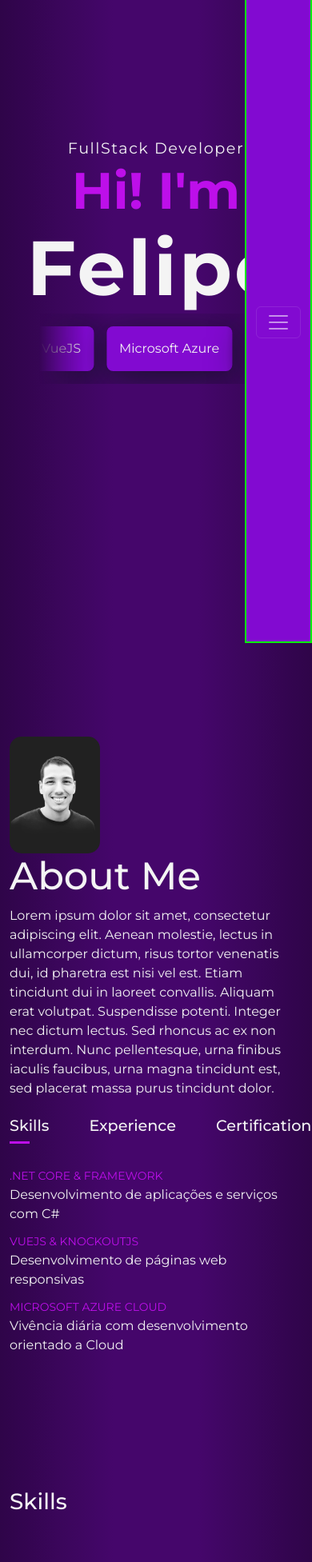
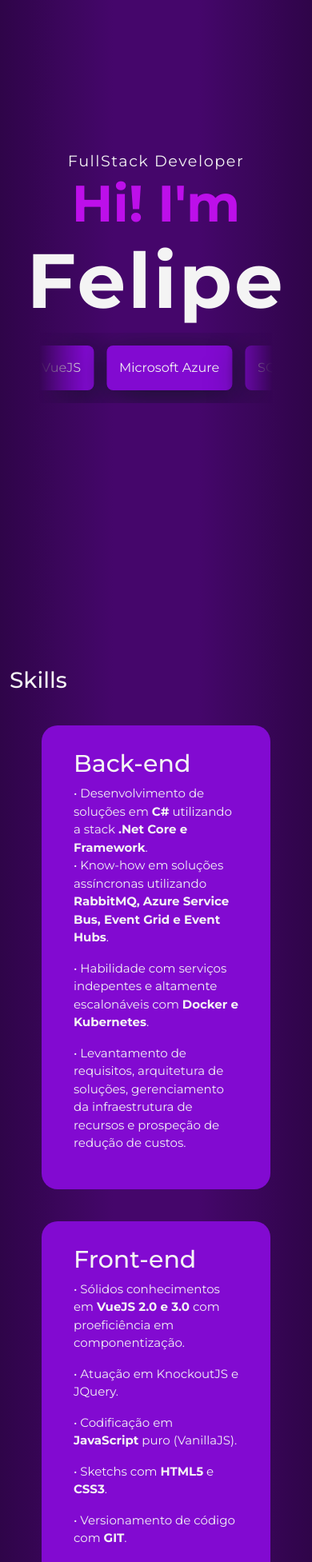
Before and after one commit to devadsfelipe/Born, a Vue app: page /#/about in a window 390 px wide. Shown: the part 40-1993 px from the top of the page at 80% size. Built offline with nearby package versions, Linux system fonts and the light colour scheme; a web font is replaced by a local one.

Commit message:
Format mobile view

```diff
--- a/index.html
+++ b/index.html
@@ -12,16 +12,18 @@
   <script src="https://cdn.jsdelivr.net/npm/bootstrap@5.3.2/dist/js/bootstrap.bundle.min.js"
     integrity="sha384-C6RzsynM9kWDrMNeT87bh95OGNyZPhcTNXj1NW7RuBCsyN/o0jlpcV8Qyq46cDfL"
     crossorigin="anonymous"></script>
+  <script src="https://kit.fontawesome.com/941272f4a8.js" crossorigin="anonymous"></script>
+
   <!-- FontAwesome -->
   <link rel="preconnect" href="https://fonts.googleapis.com">
   <link rel="preconnect" href="https://fonts.gstatic.com" crossorigin>
-  <script src="https://kit.fontawesome.com/941272f4a8.js" crossorigin="anonymous"></script>
 
 </head>
 
 <body>
   <div id="app"></div>
   <script type="module" src="/src/main.js"></script>
+
 </body>
 
 <!-- Javascript -->
--- a/src/App.vue
+++ b/src/App.vue
@@ -8,8 +8,8 @@ import contact from '../src/views/contact.vue';
 
 <template>
   <home></home>
+  <skills></skills>
   <about></about>
-  <skills></skills>
   <projects></projects>
   <contact></contact>
 </template>
--- a/src/components/navigation.vue
+++ b/src/components/navigation.vue
@@ -45,15 +45,15 @@ function setNavContent(activeContent) {
       <div class="collapse navbar-collapse" id="navbarNavAltMarkup">
         <div class="navbar-nav">
           <a :class="[homeActive ? 'nav-link active-link' : 'nav-link']" @click="setNavContent('homeActive')"
-            aria-current="page" href="#">HOME</a>
-          <a :class="[aboutActive ? 'nav-link active-link' : 'nav-link']" @click="setNavContent('aboutActive')"
-            aria-current="page" href="#">ABOUT</a>
+            aria-current="page" href="#home">HOME</a>
           <a :class="[skillsActive ? 'nav-link active-link' : 'nav-link']" @click="setNavContent('skillsActive')"
-            aria-current="page" href="#">SKILLS</a>
+            aria-current="page" href="#skills">SKILLS</a>
+            <a :class="[aboutActive ? 'nav-link active-link' : 'nav-link']" @click="setNavContent('aboutActive')"
+            aria-current="page" href="#about">ABOUT</a>
           <a :class="[projectsActive ? 'nav-link active-link' : 'nav-link']" @click="setNavContent('projectsActive')"
-            aria-current="page" href="#">PROJECTS</a>
+            aria-current="page" href="#projects">PROJECTS</a>
           <a :class="[contactActive ? 'nav-link active-link' : 'nav-link']" @click="setNavContent('contactActive')"
-            aria-current="page" href="#">CONTACT</a>
+            aria-current="page" href="#contact">CONTACT</a>
         </div>
       </div>
     </div>
@@ -107,33 +107,9 @@ function setNavContent(activeContent) {
 
 @media only screen and (max-width: 600px) {
   * {
-    margin: 0;
-    padding: 0;
-    float: left !important;
+    display: none;
   }
 
-  .nav-link {
-    font-weight: 500;
-    font-size: 20px;
-    margin: 10px 0px 0px 30px;
-  }
 
-  .navbar-toggler{
-    float: right !important;
-  }
-  .bg-dark {
-    background-color: transparent !important;
-  }
-
-  .navbar-collapse .collapse .show{
-    width: 100% !important;
-  }
-  .nav-link.active-link {
-    background: var(--medium-purple);
-    border-radius: 10px;
-    padding-left: 15px;
-    color: var(--off-white) !important;
-    width: 100%;
-  }
 }
 </style>
--- a/src/views/about.vue
+++ b/src/views/about.vue
@@ -8,11 +8,12 @@
                 </div>
                 <div class="about-col-2">
                     <h1>About Me</h1>
-                    <p>Lorem ipsum dolor sit amet, consectetur adipiscing elit. Aenean molestie, lectus in ullamcorper
-                        dictum, risus tortor venenatis dui, id pharetra est nisi vel est. Etiam tincidunt dui in laoreet
-                        convallis. Aliquam erat volutpat. Suspendisse potenti. Integer nec dictum lectus. Sed rhoncus ac ex
-                        non interdum. Nunc pellentesque, urna finibus iaculis faucibus, urna magna tincidunt est, sed
-                        placerat massa purus tincidunt dolor.</p>
+                    <p>Mineiro de nascimento, mas Paulistano de coração, desde cedo me perdia por horas
+                        <s>futricando</s> tentando resolver os problemas eletrônicos que apareciam pela casa.
+                        Com essa vocação inquieta, ingressei em Engenharia Aerospacial na UFABC e lá pude
+                        descobrir o mundo da programação. Desde então,
+                        resolver problemas com o uso da programação vem sendo meu triunfo diário.
+                    </p>
 
                     <div class="tab-titles">
                         <p :class="[showSkills ? 'tab-links active-link' : 'tab-links']"
@@ -24,20 +25,19 @@
                     </div>
                     <div v-if="showSkills" id="skills" class="tab-contents active-tab">
                         <ul>
-                            <li><span>.NET CORE & FRAMEWORK</span><br>Desenvolvimento de aplicações e serviços com C#</li>
-                            <li><span>VUEJS & KNOCKOUTJS</span><br>Desenvolvimento de páginas web responsivas</li>
-                            <li><span>MICROSOFT AZURE CLOUD</span><br>Vivência diária com desenvolvimento orientado a Cloud
-                            </li>
+                            <li><span>C# | .NET FRAMEWORK | .NET CORE</span><br>Desenvolvimento de aplicações e serviços em C# (API Rest, messageria, contêineres, bancos relacionais e não relacionais)</li>
+                            <li><span>VANILLAJS | VUEJS | KNOCKOUTJS | JQUERY</span><br>Desenvolvimento de páginas web responsivas</li>
+                            <li><span>MICROSOFT AZURE CLOUD</span><br>Know-how em programação orientada a nuvem (IAC, AppServices, Functions, Virtual Machines, CI\CD, Kubernetes)</li>
                         </ul>
                     </div>
 
                     <div v-else-if="showExperience" id="experience" class="tab-contents">
                         <ul>
-                            <li><span>GESTÃO DE RISCO DE CRÉDITO E FRAUDE</span><br>Conceitos de nuvem em geral e do
-                                Microsoft Azure</li>
-                            <li><span>INFRAESTRUTURA DE TI</span><br>Desenvolvimento de aplicações e serviços usando a stack
-                                C#</li>
-                            <li><span>DESENVOLVIMENTO FULL STACK</span><br>Desenvolvimento de páginas web responsivas</li>
+                            <li><span>DESENVOLVEDOR FULL STACK</span><br>Desenvolvimento de soluções frontend e backend,
+                            utilizando tecnologias de ponta</li>
+                            <li><span>ANALISTA DE INFRAESTRUTURA DE TI</span><br>Gerenciamento de usuários e privilégios, sustentação de recursos computacionais e resolução de incidentes</li>
+                            <li><span>ANALISTA DE GESTÃO DE RISCO (FRAUDE E CRÉDITO)</span><br>Gestão da risco de crédito e de fraude
+                                através da análise de comportamento e indicadores de riscos</li>
                         </ul>
                     </div>
 
@@ -53,7 +53,7 @@
 </template>
 
 <script setup>
-import { ref} from 'vue'
+import { ref } from 'vue'
 
 const showSkills = ref(true);
 const showExperience = ref(false);
@@ -82,9 +82,10 @@ function setTabContent(tabContent) {
 <style scoped>
 #about {
     background-image: linear-gradient(to right, #2f0549, #340551, #3a065a, #3f0662, #45066b, #45066b, #45066b, #45066b, #3f0662, #3a065a, #340551, #2f0549);
-    padding: 30% 0;
+    padding: 80px 0;
     color: var(--off-white);
-    font-family: 'Roboto', sans-serif;
+    font-family: 'Montserrat', sans-serif;
+    height: 100vh;
 }
 
 .row {
@@ -161,4 +162,28 @@ function setTabContent(tabContent) {
 
 .tab-contents.active-tab {
     display: block;
-}</style>
+}
+
+/*---- Small Screens ----*/
+@media only screen and (max-width: 600px) {
+
+    #about {
+        color: var(--off-white);
+        font-family: 'Roboto', sans-serif;
+        height: 100vh;
+        padding: 0;
+    }
+
+    .about-col-1 img {
+        padding-bottom: 20%;
+    }
+
+    .about-col-2 h1 {
+        font-size: 1.7em;
+        margin-bottom: 5%;
+    }
+
+
+
+}
+</style>
--- a/src/views/home.vue
+++ b/src/views/home.vue
@@ -43,16 +43,11 @@ onMounted(() => {
     function addAnimation() {
         const scrollers = document.querySelectorAll(".scroller");
         scrollers.forEach((scroller) => {
-            // add data-animated="true" to every `.scroller` on the page
             scroller.setAttribute("data-animated", true);
 
-            // Make an array from the elements within `.scroller-inner`
             const scrollerInner = scroller.querySelector(".scroller__inner");
             const scrollerContent = Array.from(scrollerInner.children);
 
-            // For each item in the array, clone it
-            // add aria-hidden to it
-            // add it into the `.scroller-inner`
             scrollerContent.forEach((item) => {
                 const duplicatedItem = item.cloneNode(true);
                 duplicatedItem.setAttribute("aria-hidden", true);
@@ -65,30 +60,24 @@ onMounted(() => {
 
 
 <style scoped>
-* {
-    padding: 0;
-    margin: 0;
-    font-family: 'Montserrat', sans-serif;
+#home{
+    width: 100%;
+    background-image: linear-gradient(to right, #2f0549, #340551, #3a065a, #3f0662, #45066b, #45066b, #45066b, #45066b, #3f0662, #3a065a, #340551, #2f0549);
+
 }
-
 .container {
-    position: relative;
-    min-height: 100vh;
-    width: 100vw;
     overflow: hidden;
     max-width: 100%;
-    background-image: linear-gradient(to right, #2f0549, #340551, #3a065a, #3f0662, #45066b, #45066b, #45066b, #45066b, #3f0662, #3a065a, #340551, #2f0549);
+    height: 100vh;
 }
 
 .row {
     position: relative;
     display: flex;
     width: 100vw;
-    height: 100vh;
 }
 
 .col {
-    max-width: 100%;
     position: absolute;
     text-align: center;
     top: 25vh;
@@ -136,7 +125,6 @@ onMounted(() => {
 }
 
 .scroller {
-    /* border: 3px solid var(--purple); */
     position: absolute;
     right: 30%;
     max-width: 40%;
@@ -194,18 +182,5 @@ onMounted(() => {
         max-width: 100%;
         left: 10%;
     }
-
-    .navbar{
-        margin: 0;
-        position: fixed;
-        background: var(--purple) !important;
-        border: 2px solid lime;
-        height: 100vh;
-        top: 0;
-        right: 0;
-        padding-top: 50px;
-        z-index: 1;
-
-    }
 }
 </style>
--- a/src/views/skills.vue
+++ b/src/views/skills.vue
@@ -1,6 +1,3 @@
-<script setup>
-</script>
-
 <template>
     <div id="skills">
         <div class="container">
@@ -8,25 +5,31 @@
             <div class="skills-list">
                 <div>
                     <h2>Back-end</h2>
-                    <p>Lorem ipsum dolor sit amet, consectetur adipiscing elit. Aenean molestie, lectus in ullamcorper
-                        dictum, risus tortor venenatis dui, id pharetra est nisi vel est. Etiam tincidunt dui in laoreet
-                        convallis.Lorem ipsum dolor sit amet, consectetur adipiscing elit. Aenean molestie, lectus in ullamcorper
-                        dictum, risus tortor venenatis dui, id pharetra est nisi vel est. Etiam tincidunt dui in laoreet
-                        convallis.</p>
+                    <p> &bull; Desenvolvimento de soluções em <b>C#</b> utilizando a stack <b>.Net Core e Framework</b>.
+                    <p> &bull; Know-how em soluções assíncronas utilizando <b>RabbitMQ,
+                            Azure Service Bus, Event Grid e Event Hubs</b>.</p>
+                    <p> &bull; Habilidade com serviços indepentes e altamente escalonáveis com <b>Docker e Kubernetes</b>.
+                    </p>
+                    <p> &bull; Levantamento de requisitos, arquitetura de soluções, gerenciamento da infraestrutura
+                        de recursos e prospeção de redução de custos.
+                    </p>
+                    </p>
                 </div>
                 <div>
                     <h2>Front-end</h2>
-                    <p>Lorem ipsum dolor sit amet, consectetur adipiscing elit. Aenean molestie, lectus in ullamcorper
-                        dictum, risus tortor venenatis dui, id pharetra est nisi vel est. Etiam tincidunt dui in laoreet
-                        convallis.Lorem ipsum dolor sit amet, consectetur adipiscing elit. Aenean molestie, lectus in ullamcorper
-                        dictum, risus tortor venenatis dui, id pharetra est nisi vel est. Etiam tincidunt dui in laoreet
-                        convallis.</p>
+                    <p> &bull; Sólidos conhecimentos em <b>VueJS 2.0 e 3.0</b> com proeficiência em componentização.</p>
+                    <p> &bull; Atuação em KnockoutJS e JQuery.</p>
+                    <p> &bull; Codificação em <b>JavaScript</b> puro (VanillaJS).</p>
+                    <p> &bull; Sketchs com <b>HTML5</b> e <b>CSS3</b>.</p>
+                    <p> &bull; Versionamento de código com <b>GIT</b>.</p>
+                    <p> &bull; Codificação com VueJS 2 | 3 com habilidades em componentização.</p>
                 </div>
                 <div>
                     <h2>Cloud Computing</h2>
                     <p>Lorem ipsum dolor sit amet, consectetur adipiscing elit. Aenean molestie, lectus in ullamcorper
                         dictum, risus tortor venenatis dui, id pharetra est nisi vel est. Etiam tincidunt dui in laoreet
-                        convallis.Lorem ipsum dolor sit amet, consectetur adipiscing elit. Aenean molestie, lectus in ullamcorper
+                        convallis.Lorem ipsum dolor sit amet, consectetur adipiscing elit. Aenean molestie, lectus in
+                        ullamcorper
                         dictum, risus tortor venenatis dui, id pharetra est nisi vel est. Etiam tincidunt dui in laoreet
                         convallis.</p>
                 </div>
@@ -35,10 +38,13 @@
     </div>
 </template>
 
+<script setup>
+</script>
+
 <style scoped>
 #skills {
     background-image: linear-gradient(to right, #2f0549, #340551, #3a065a, #3f0662, #45066b, #45066b, #45066b, #45066b, #3f0662, #3a065a, #340551, #2f0549);
-    padding: 40px 0;
+    padding: 30px 0;
     color: var(--off-white);
 }
 
@@ -46,12 +52,12 @@
     display: grid;
     grid-template-columns: repeat(auto-fit, minmax(250px, 1fr));
     grid-gap: 40px;
-    margin: 80px 0px;
+    margin: 20px 0px;
 }
 
 .skills-list div {
     background: var(--purple);
-    padding: 40px;
+    padding: 30px 40px;
     font-size: 15px;
     font-weight: 400;
     border-radius: 20px;
@@ -69,4 +75,10 @@
     border-bottom: 15px;
 }
 
+@media only screen and (max-width: 600px) {
+    .skills-list {
+        grid-gap: 40px;
+        margin: 40px 40px;
+    }
+}
 </style>
--- a/style.css
+++ b/style.css
@@ -15,3 +15,7 @@
   padding: 0;
   font-family: 'Montserrat', sans-serif;
 }
+
+html{
+  scroll-behavior: smooth;
+}
```
Also changed, not shown: src/components/foot.vue (deleted, +0 -25 lines), src/views/projects.vue (+12 -3 lines).
